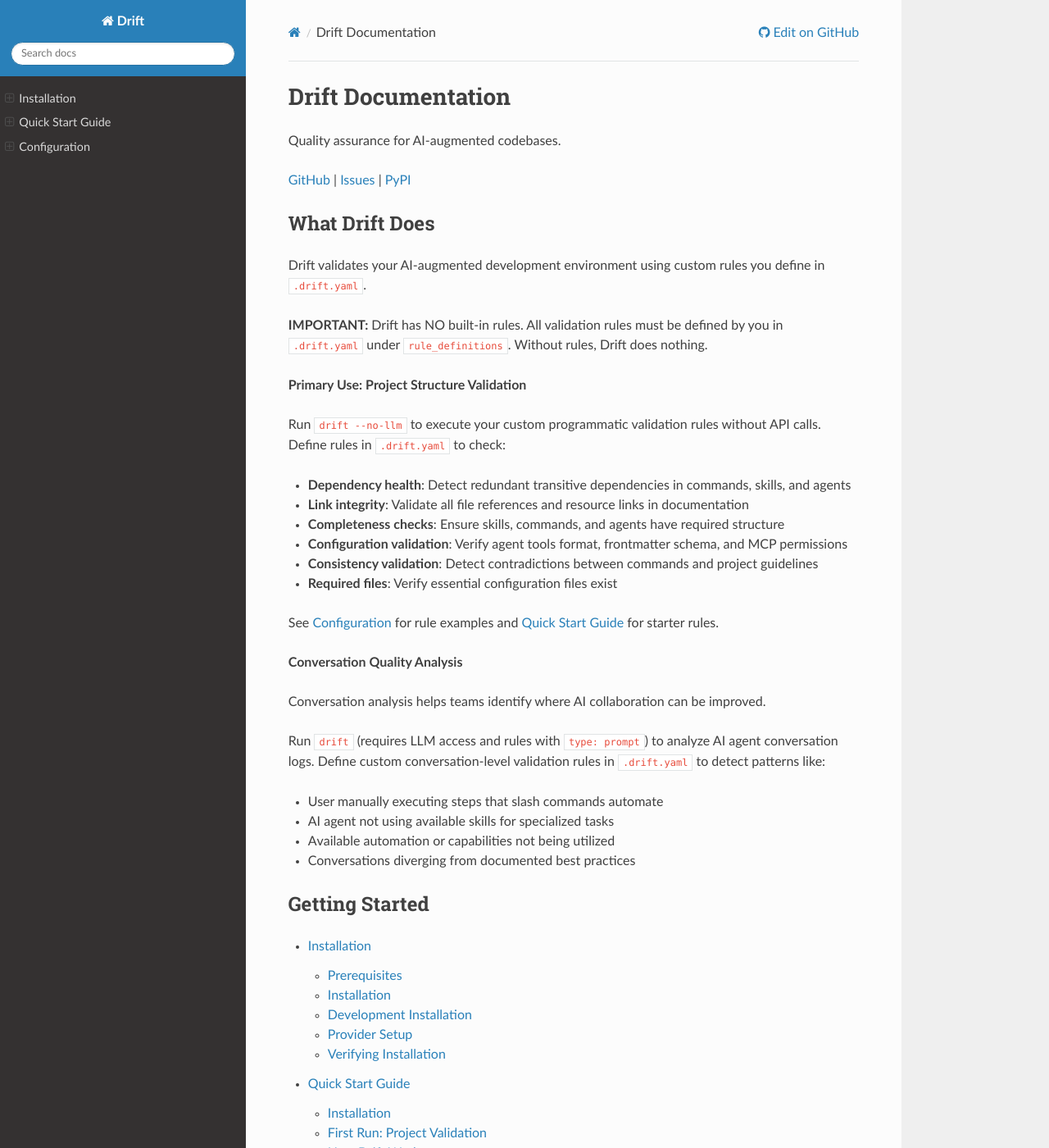
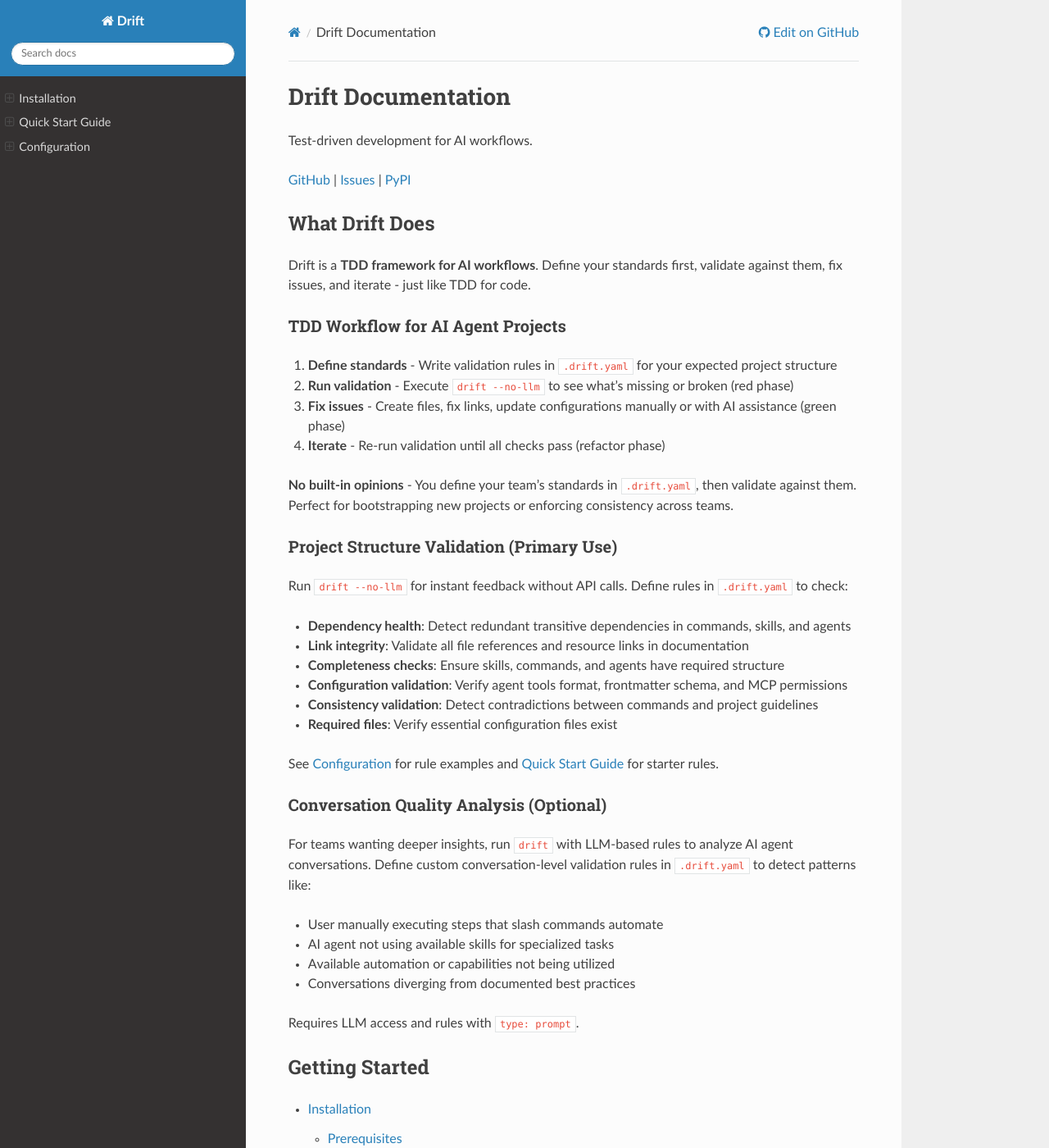
Before and after one commit to jarosser06/drift, a Sphinx documentation site: the page built from docs/index.rst, in a window 1280 px wide and 1400 px high. Shown: the whole window at 82% size. Built offline with Sphinx 7.4.7 and the Read the Docs theme 3.1.0, drawn with Linux system fonts in a browser that asks for light colours; some of the changed text lies outside the part shown.

Commit message:
Update documentation and release process
- Update version from 0.1.1 to 0.2.0 in quickstart.rst
- Add automatic docs version bumping to bump-version.sh script
- Change "Writing Custom Rules" to "Writing Rules" in configuration.rst
- Remove unnecessary warning about no built-in rules in index.rst

🤖 Generated with [Claude Code](https://claude.com/claude-code)

Co-Authored-By: Claude <noreply@anthropic.com>

```diff
--- a/docs/configuration.rst
+++ b/docs/configuration.rst
@@ -175,10 +175,10 @@ For AWS Bedrock provider:
     export AWS_SECRET_ACCESS_KEY=your_secret_key
     export AWS_DEFAULT_REGION=us-east-1
 
-Writing Custom Rules
----------------------
+Writing Rules
+--------------
 
-Add custom validation rules in ``.drift.yaml`` under ``rule_definitions``.
+Add validation rules in ``.drift.yaml`` under ``rule_definitions``.
 
 Rule Structure
 ~~~~~~~~~~~~~~
--- a/docs/index.rst
+++ b/docs/index.rst
@@ -1,20 +1,29 @@
 Drift Documentation
 ===================
 
-Quality assurance for AI-augmented codebases.
+Test-driven development for AI workflows.
 
 `GitHub <https://github.com/jarosser06/drift>`_ | `Issues <https://github.com/jarosser06/drift/issues>`_ | `PyPI <https://pypi.org/project/ai-drift/>`_
 
 What Drift Does
 ---------------
 
-Drift validates your AI-augmented development environment using custom rules you define in ``.drift.yaml``.
+Drift is a **TDD framework for AI workflows**. Define your standards first, validate against them, fix issues, and iterate - just like TDD for code.
 
-**IMPORTANT:** Drift has NO built-in rules. All validation rules must be defined by you in ``.drift.yaml`` under ``rule_definitions``. Without rules, Drift does nothing.
+TDD Workflow for AI Agent Projects
+~~~~~~~~~~~~~~~~~~~~~~~~~~~~~~~~~~~
 
-**Primary Use: Project Structure Validation**
+1. **Define standards** - Write validation rules in ``.drift.yaml`` for your expected project structure
+2. **Run validation** - Execute ``drift --no-llm`` to see what's missing or broken (red phase)
+3. **Fix issues** - Create files, fix links, update configurations manually or with AI assistance (green phase)
+4. **Iterate** - Re-run validation until all checks pass (refactor phase)
 
-Run ``drift --no-llm`` to execute your custom programmatic validation rules without API calls. Define rules in ``.drift.yaml`` to check:
+**No built-in opinions** - You define your team's standards in ``.drift.yaml``, then validate against them. Perfect for bootstrapping new projects or enforcing consistency across teams.
+
+Project Structure Validation (Primary Use)
+~~~~~~~~~~~~~~~~~~~~~~~~~~~~~~~~~~~~~~~~~~~
+
+Run ``drift --no-llm`` for instant feedback without API calls. Define rules in ``.drift.yaml`` to check:
 
 - **Dependency health**: Detect redundant transitive dependencies in commands, skills, and agents
 - **Link integrity**: Validate all file references and resource links in documentation
@@ -25,16 +34,17 @@ Run ``drift --no-llm`` to execute your custom programmatic validation rules with
 
 See :doc:`configuration` for rule examples and :doc:`quickstart` for starter rules.
 
-**Conversation Quality Analysis**
+Conversation Quality Analysis (Optional)
+~~~~~~~~~~~~~~~~~~~~~~~~~~~~~~~~~~~~~~~~~
 
-Conversation analysis helps teams identify where AI collaboration can be improved.
-
-Run ``drift`` (requires LLM access and rules with ``type: prompt``) to analyze AI agent conversation logs. Define custom conversation-level validation rules in ``.drift.yaml`` to detect patterns like:
+For teams wanting deeper insights, run ``drift`` with LLM-based rules to analyze AI agent conversations. Define custom conversation-level validation rules in ``.drift.yaml`` to detect patterns like:
 
 - User manually executing steps that slash commands automate
 - AI agent not using available skills for specialized tasks
 - Available automation or capabilities not being utilized
 - Conversations diverging from documented best practices
+
+Requires LLM access and rules with ``type: prompt``.
 
 Getting Started
 ---------------
```
Also changed, not shown: CLAUDE.md (+10 -7 lines), README.md (+48 -18 lines), docs/installation.rst (+4 -4 lines), docs/quickstart.rst (+24 -14 lines), .claude/skills/doc-audit/SKILL.md, 1 other file.
